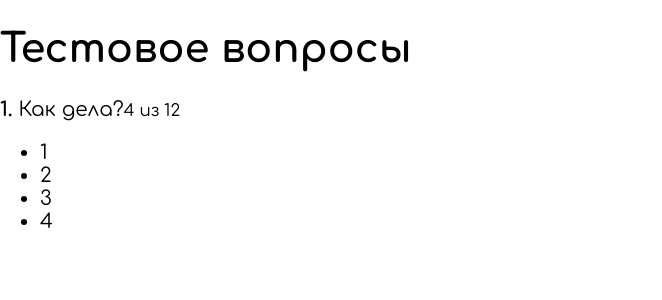
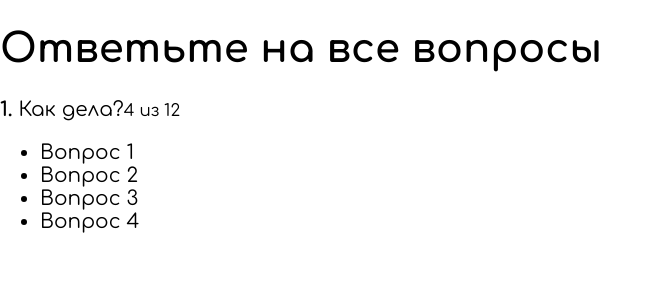
Before and after one commit to Belchenkov/react-quiz, a React app: page / in a window 1280 px wide. Shown: the top 300 px of the page, without its empty margins (0-662 px from the left). Built offline with nearby package versions, Linux system fonts and the light colour scheme.

Commit message:
Вывод вопросов

```diff
--- a/src/components/ActiveQuiz/ActiveQuiz.js
+++ b/src/components/ActiveQuiz/ActiveQuiz.js
@@ -1,5 +1,6 @@
 import React from 'react';
 import classes from './ActiveQuiz.css';
+import AnswersList from './AnswersList/AnswersList';
 
 const ActiveQuiz = props => (
     <div className={classes.ActiveQuiz}>
@@ -10,12 +11,9 @@ const ActiveQuiz = props => (
             </span>
             <small>4 из 12</small>
         </p>
-        <ul>
-            <li>1</li>
-            <li>2</li>
-            <li>3</li>
-            <li>4</li>
-        </ul>
+        <AnswersList
+            answers={props.answers}
+        />
     </div>
 );
 
--- /dev/null
+++ b/src/components/ActiveQuiz/AnswersList/AnswerItem/AnswerItem.css
@@ -0,0 +1,13 @@
+.AnswerItem {
+    border: 1px solid #fff;
+    border-radius: 5px;
+    padding: 5px 10px;
+    margin-bottom: 5px;
+    cursor: pointer;
+    transition: background .3s ease-in-out;
+}
+
+.AnswerItem:hover {
+    background: rgba(255, 255, 255, .2);
+    transition: background .3s ease-in-out;
+}
--- /dev/null
+++ b/src/components/ActiveQuiz/AnswersList/AnswerItem/AnswerItem.js
@@ -0,0 +1,12 @@
+import React from 'react';
+import classes from './AnswerItem.css';
+
+const AnswersItem = props => {
+    return (
+        <li className={classes.AnswerItem}>
+            { props.answer.text }
+        </li>
+    );
+};
+
+export default AnswersItem;
--- /dev/null
+++ b/src/components/ActiveQuiz/AnswersList/AnswersList.css
@@ -0,0 +1,5 @@
+.AnswersList {
+    list-style: none;
+    margin: 0;
+    padding: 0;
+}
--- /dev/null
+++ b/src/components/ActiveQuiz/AnswersList/AnswersList.js
@@ -0,0 +1,18 @@
+import React from 'react';
+import classes from './AnswersList.css';
+import AnswersItem from "./AnswerItem/AnswerItem";
+
+const AnswersList = props => (
+    <ul className={classes.AnswersList}>
+        { props.answers.map((answer, index) => {
+            return (
+                <AnswersItem
+                    key={index}
+                    answer={answer}
+                />
+            )
+        }) }
+    </ul>
+);
+
+export default AnswersList;
--- a/src/containers/Quiz/Quiz.css
+++ b/src/containers/Quiz/Quiz.css
@@ -10,6 +10,7 @@
 
 .Quiz h1 {
     margin-left: 10px;
+    text-align: center;
 }
 
 .QuizWrapper {
--- a/src/containers/Quiz/Quiz.js
+++ b/src/containers/Quiz/Quiz.js
@@ -5,15 +5,26 @@ import ActiveQuiz from "../../components/ActiveQuiz/ActiveQuiz";
 
 class Quiz extends Component {
     state = {
-        quiz: []
+        quiz: [
+            {
+                answers: [
+                    {text: 'Вопрос 1'},
+                    {text: 'Вопрос 2'},
+                    {text: 'Вопрос 3'},
+                    {text: 'Вопрос 4'}
+                ]
+            }
+        ]
     };
 
     render () {
         return (
             <div className={classes.Quiz}>
                 <div className={classes.QuizWrapper}>
-                    <h1>Тестовое вопросы</h1>
-                    <ActiveQuiz />
+                    <h1>Ответьте на все вопросы</h1>
+                    <ActiveQuiz
+                        answers={this.state.quiz[0].answers}
+                    />
                 </div>
             </div>
         );
```
